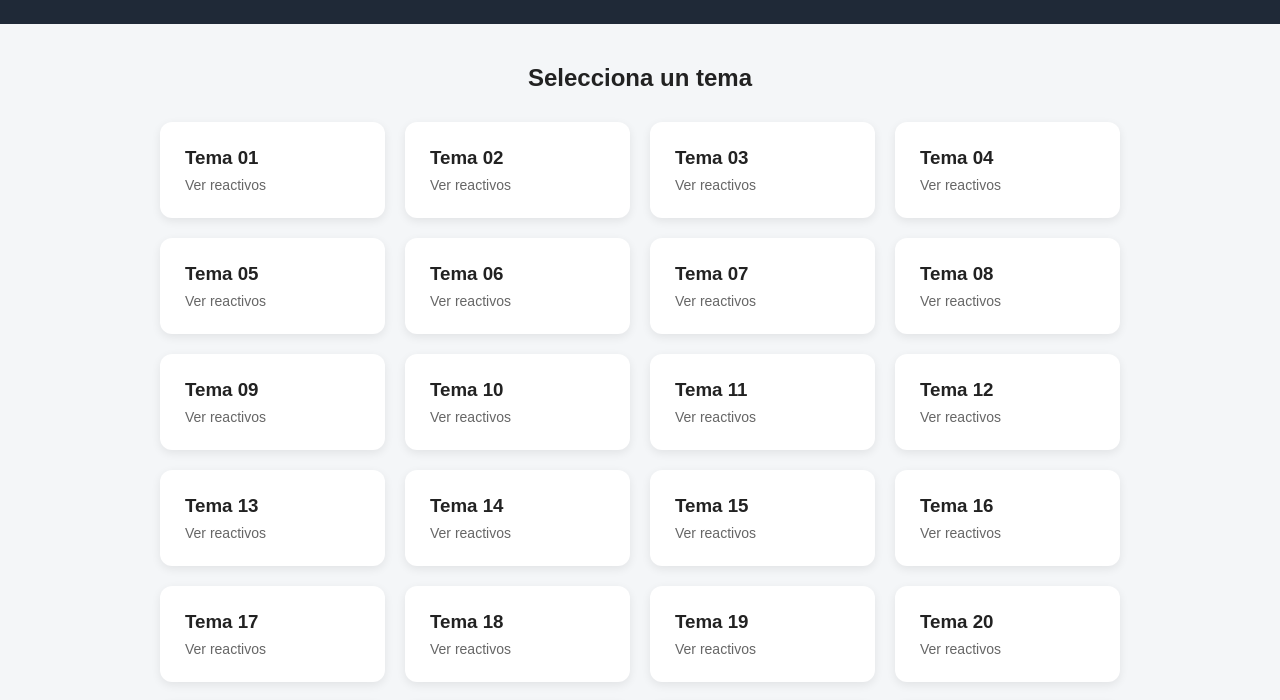
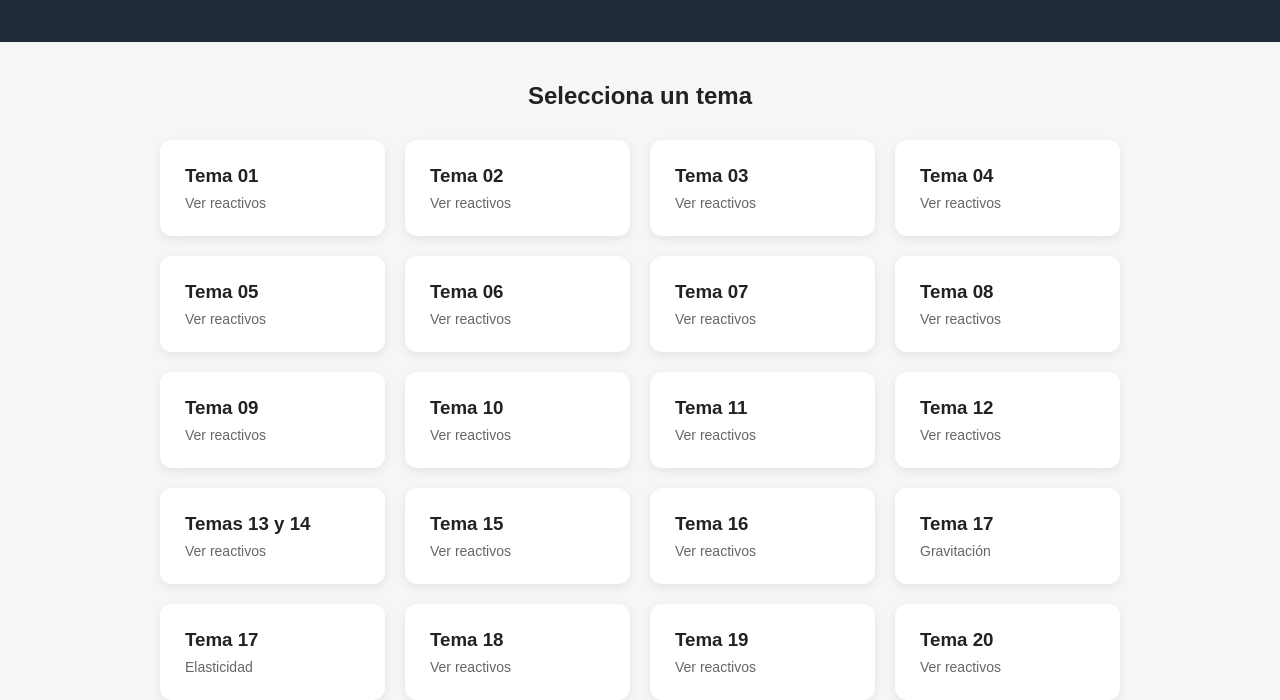
Before and after one commit to Teslacademia/reactivos-y-ejercicios-fisica, a plain HTML site: page index.html in a window 1280 px wide. Shown: the part 133-833 px from the top of the page. Drawn offline with Linux system fonts and the light colour scheme.

Commit message:
index.html

````diff
--- a/index.html
+++ b/index.html
@@ -1,3 +1,4 @@
+```html
 <!DOCTYPE html>
 <html lang="es">
 <head>
@@ -159,13 +160,8 @@
                 <p>Ver reactivos</p>
             </a>
 
-            <a class="tema" href="tema13.pdf">
-                <h3>Tema 13</h3>
-                <p>Ver reactivos</p>
-            </a>
-
-            <a class="tema" href="tema14.pdf">
-                <h3>Tema 14</h3>
+            <a class="tema" href="tema13-14.pdf">
+                <h3>Temas 13 y 14</h3>
                 <p>Ver reactivos</p>
             </a>
 
@@ -179,9 +175,14 @@
                 <p>Ver reactivos</p>
             </a>
 
-            <a class="tema" href="tema17.pdf">
+            <a class="tema" href="tema17-gravitacion.pdf">
                 <h3>Tema 17</h3>
-                <p>Ver reactivos</p>
+                <p>Gravitación</p>
+            </a>
+
+            <a class="tema" href="tema17-elasticidad.pdf">
+                <h3>Tema 17</h3>
+                <p>Elasticidad</p>
             </a>
 
             <a class="tema" href="tema18.pdf">
@@ -228,3 +229,4 @@
 
 </body>
 </html>
+```
````
